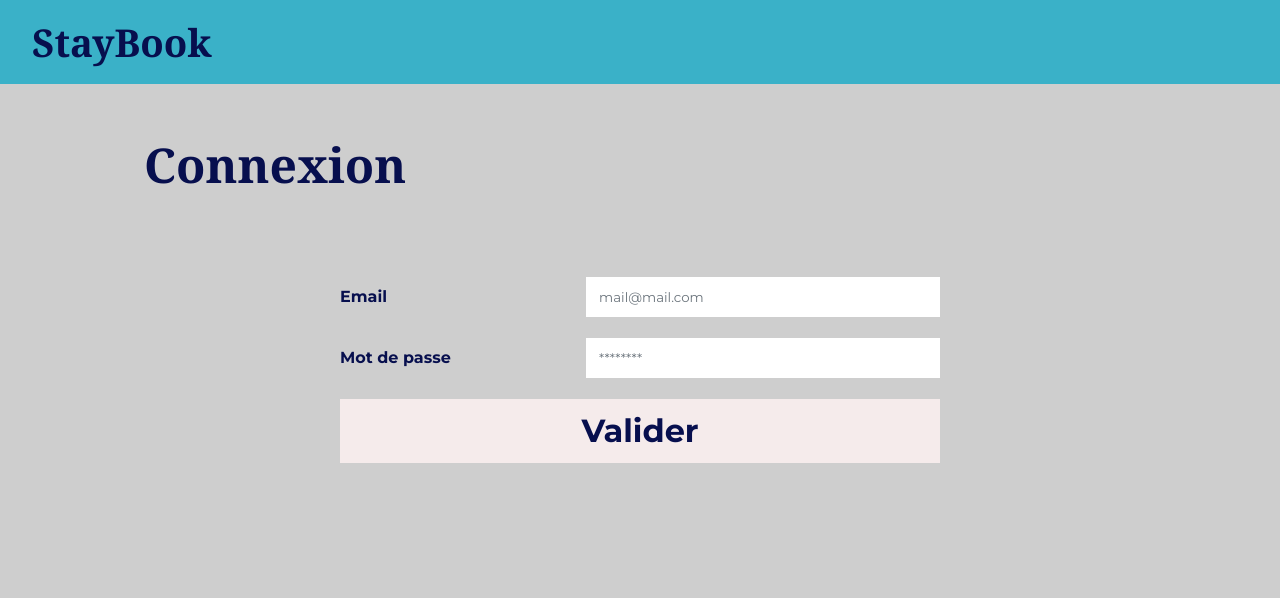
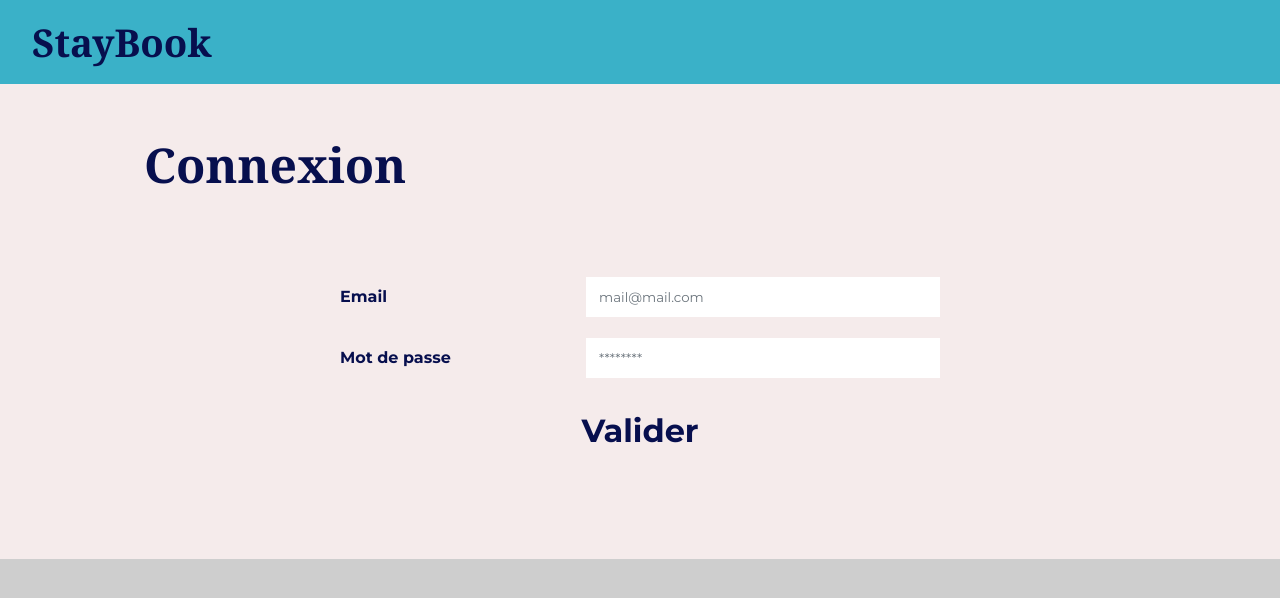
Before and after one commit to FastiGun/Portfolio, a React (Create React App) app: page /connexion in a window 1280 px wide. Shown: the top 598 px of the page. Built offline with nearby package versions, Linux system fonts and the light colour scheme.

Commit message:
fix front

```diff
--- a/src/index.scss
+++ b/src/index.scss
@@ -5,9 +5,14 @@ body {
     sans-serif;
   -webkit-font-smoothing: antialiased;
   -moz-osx-font-smoothing: grayscale;
+  background-color: #f5ebeb;
 }
 
 code {
   font-family: source-code-pro, Menlo, Monaco, Consolas, 'Courier New',
     monospace;
 }
+
+:root{
+  background-color: #f5ebeb;
+}
```
